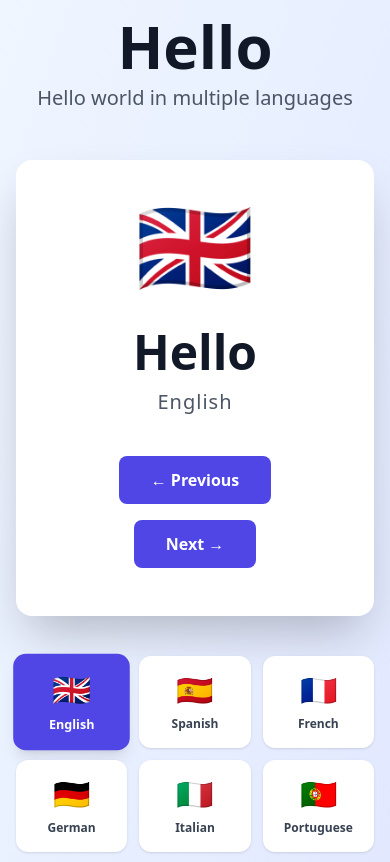
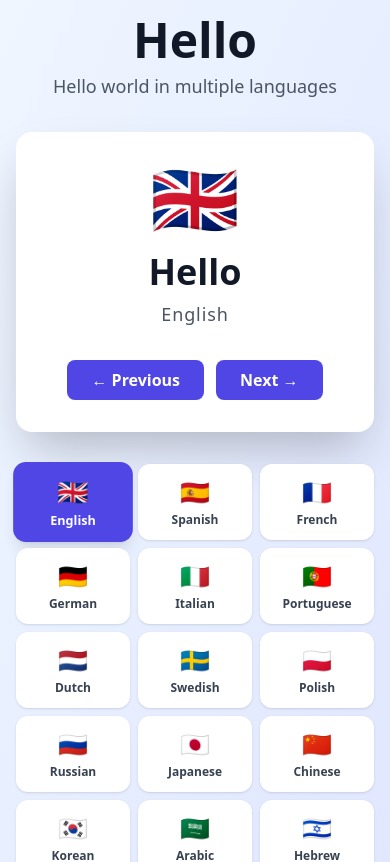
Before and after one commit to ecrent/app-ideas-showcase, a React (Vite) app in the folder apps/14-hello/: page / in a window 390 px wide. Shown: the top 862 px of the page. Built offline with nearby package versions, Linux system fonts and the light colour scheme.

Commit message:
polish ui with improved responsive design and smoother transitions

```diff
--- a/apps/14-hello/src/App.tsx
+++ b/apps/14-hello/src/App.tsx
@@ -25,44 +25,44 @@ export default function App() {
   return (
     <div className="min-h-screen bg-gradient-to-br from-blue-50 to-indigo-100 flex items-center justify-center p-4">
       <div className="max-w-3xl w-full">
-        <div className="text-center mb-12">
-          <h1 className="text-6xl font-bold text-gray-900 mb-2">Hello</h1>
-          <p className="text-xl text-gray-600">Hello world in multiple languages</p>
+        <div className="text-center mb-8 sm:mb-12">
+          <h1 className="text-5xl sm:text-6xl font-bold text-gray-900 mb-2">Hello</h1>
+          <p className="text-lg sm:text-xl text-gray-600">Hello world in multiple languages</p>
         </div>
 
-        <div className="bg-white rounded-2xl shadow-2xl p-12 text-center mb-10 min-h-64 flex flex-col justify-center">
-          <div className="text-8xl mb-6 animate-bounce">{current.flag}</div>
-          <h2 className="text-5xl font-bold text-gray-900 mb-3 transition-all">{current.greeting}</h2>
-          <p className="text-xl text-gray-600 mb-10 tracking-wider">{current.language}</p>
+        <div className="bg-white rounded-2xl shadow-2xl p-8 sm:p-12 text-center mb-8 sm:mb-10 min-h-72 sm:min-h-80 flex flex-col justify-center">
+          <div className="text-7xl sm:text-8xl mb-4 sm:mb-6 animate-bounce">{current.flag}</div>
+          <h2 className="text-4xl sm:text-5xl font-bold text-gray-900 mb-2 sm:mb-3 transition-all duration-300">{current.greeting}</h2>
+          <p className="text-lg sm:text-xl text-gray-600 mb-8 sm:mb-10 tracking-wider">{current.language}</p>
 
-          <div className="flex flex-wrap gap-4 justify-center">
+          <div className="flex flex-wrap gap-3 sm:gap-4 justify-center">
             <button
               onClick={() => setSelectedIndex((i) => (i - 1 + GREETINGS.length) % GREETINGS.length)}
-              className="px-8 py-3 bg-indigo-600 text-white rounded-lg font-semibold hover:bg-indigo-700 active:scale-95 transition transform"
+              className="px-6 sm:px-8 py-2 sm:py-3 bg-indigo-600 text-white rounded-lg font-semibold hover:bg-indigo-700 active:scale-95 transition-all transform duration-200"
             >
               ← Previous
             </button>
             <button
               onClick={() => setSelectedIndex((i) => (i + 1) % GREETINGS.length)}
-              className="px-8 py-3 bg-indigo-600 text-white rounded-lg font-semibold hover:bg-indigo-700 active:scale-95 transition transform"
+              className="px-6 sm:px-8 py-2 sm:py-3 bg-indigo-600 text-white rounded-lg font-semibold hover:bg-indigo-700 active:scale-95 transition-all transform duration-200"
             >
               Next →
             </button>
           </div>
         </div>
 
-        <div className="grid grid-cols-3 sm:grid-cols-4 md:grid-cols-5 gap-3">
+        <div className="grid grid-cols-3 sm:grid-cols-4 md:grid-cols-5 gap-2 sm:gap-3">
           {GREETINGS.map((item, index) => (
             <button
               key={index}
               onClick={() => setSelectedIndex(index)}
-              className={`p-4 rounded-xl font-semibold transition transform active:scale-95 ${
+              className={`p-3 sm:p-4 rounded-xl font-semibold transition-all duration-200 transform active:scale-95 ${
                 index === selectedIndex
-                  ? 'bg-indigo-600 text-white shadow-lg scale-105'
-                  : 'bg-white text-gray-700 hover:bg-gray-50 shadow hover:shadow-lg'
+                  ? 'bg-indigo-600 text-white shadow-lg scale-105 hover:bg-indigo-700'
+                  : 'bg-white text-gray-700 hover:bg-gray-50 shadow hover:shadow-lg hover:scale-102'
               }`}
             >
-              <div className="text-3xl mb-2">{item.flag}</div>
+              <div className="text-2xl sm:text-3xl mb-1 sm:mb-2">{item.flag}</div>
               <div className="text-xs sm:text-sm break-words">{item.language}</div>
             </button>
           ))}
```
